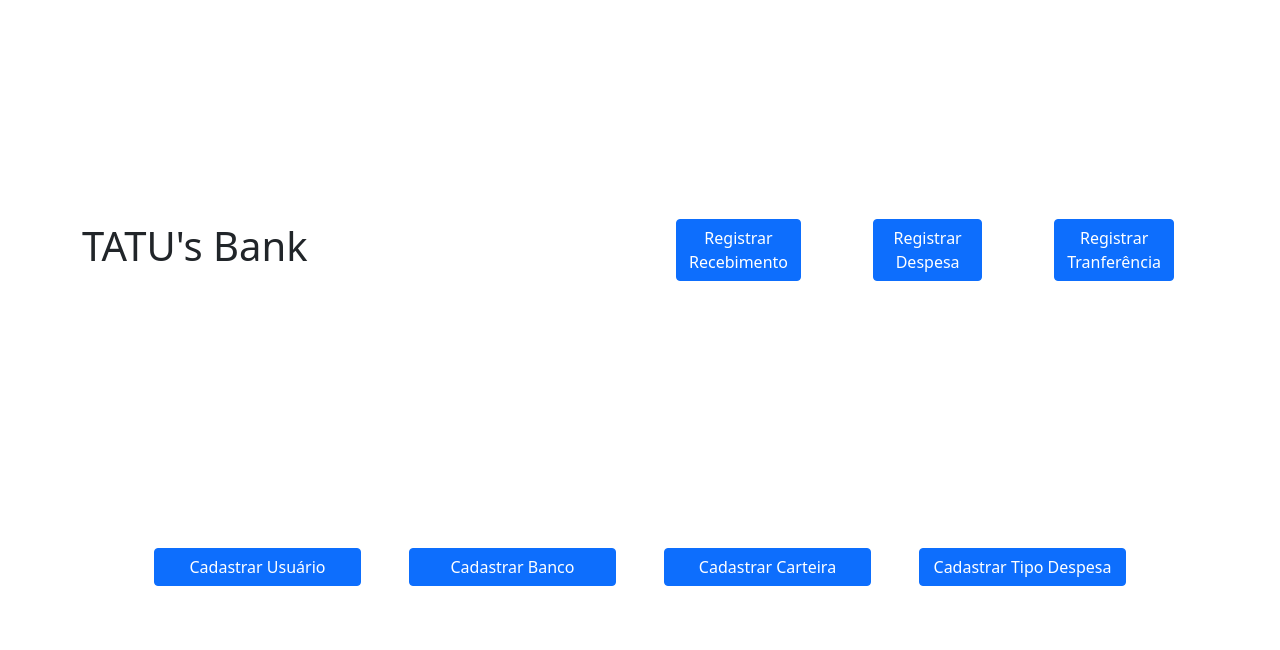
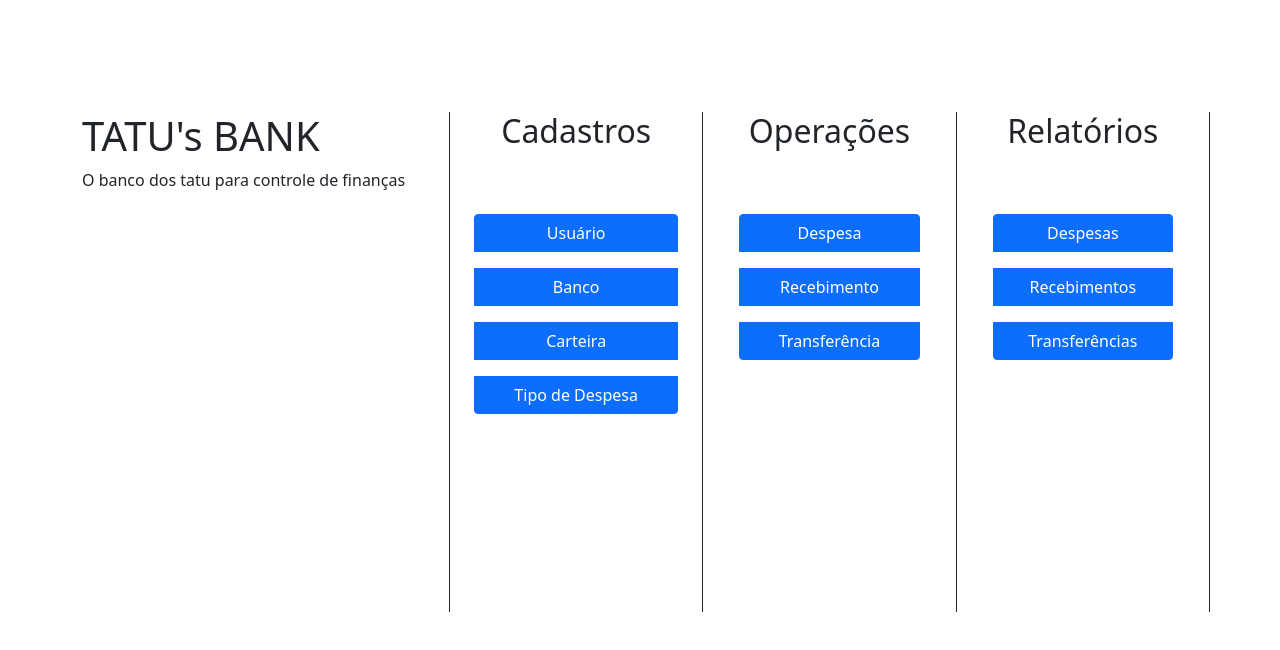
Before and after one commit to lfsmariz/finances-ui, a React (Create React App) app: page / in a window 1280 px wide. Shown: the top 650 px of the page. Built offline with nearby package versions, Linux system fonts and the light colour scheme.

Commit message:
feat(home): update homepage

```diff
--- a/src/App.css
+++ b/src/App.css
@@ -22,6 +22,10 @@
   z-index: 1;
 }
 
+.mt-medium {
+  margin-top: 10%;
+}
+
 /* Just common table stuff. Really. */
 table  { border-collapse: collapse; width: 100%; }
 th, td { padding: 8px 16px; }
--- a/src/Routes.js
+++ b/src/Routes.js
@@ -29,7 +29,7 @@ const Routes = () => {
         <RegisterWallet/>
       </Route>
 
-      <Route exact path="/transfer">
+      <Route exact path="/register-transfer">
         <Transfer/>
       </Route>
 
@@ -41,7 +41,7 @@ const Routes = () => {
         <RegisterExpense/>
       </Route>
 
-      <Route exact path="/receivement">
+      <Route exact path="/register-receivement">
         <Receivement/>
       </Route>
 
--- a/src/pages/Home.js
+++ b/src/pages/Home.js
@@ -4,39 +4,48 @@ const Home = () => {
 
   return (
     <div className="container">
-      <div className="height-define row align-items-center ">
-        <div className=" my-3 col-6">
-            <h1 className="center-title">TATU's Bank</h1>
+      <div className="row align-items-start height-define justify-content-between mt-medium">
+        <div className="col-4 height-define border-end border-dark">
+          <h1>TATU's BANK</h1>
+          <p>O banco dos tatu para controle de finanças</p>
         </div>
-        <div className=" my-3 col">
-          <Link to="receivement" className="btn btn-primary col mx-4">
-            Registrar Recebimento
-          </Link>
+        <div className="col height-define border-end border-dark">
+          <div className="row">
+            <h2 className="center-text">Cadastros</h2>
+          </div>
+          <div className="row mt-5">
+            <div className="btn-group-vertical px-4">
+              <Link to="register-user" class="btn btn-primary my-2">Usuário</Link>
+              <Link to="register-bank" class="btn btn-primary my-2">Banco</Link>
+              <Link to="register-wallet" class="btn btn-primary my-2">Carteira</Link>
+              <Link to="register-expense-type" class="btn btn-primary my-2">Tipo de Despesa</Link>
+            </div>
+          </div>
         </div>
-        <div className=" my-3 col">
-          <Link to="register-expense" className="btn btn-primary col mx-4">
-            Registrar Despesa
-          </Link>
+        <div className="col height-define border-end border-dark">
+          <div className="row">
+            <h2 className="center-text">Operações</h2>
+          </div>
+          <div className="row mt-5 px-4">
+            <div className="btn-group-vertical">
+              <Link to="register-expense" class="btn btn-primary my-2">Despesa</Link>
+              <Link to="register-receivement" class="btn btn-primary my-2">Recebimento</Link>
+              <Link to="register-transfer" class="btn btn-primary my-2">Transferência</Link>
+            </div>
+          </div>
         </div>
-        <div className=" my-3 col">
-          <Link to="transfer" className="btn btn-primary col mx-4">
-            Registrar Tranferência
-          </Link>
+        <div className="col height-define border-end border-dark">
+          <div className="row">
+            <h2 className="center-text">Relatórios</h2>
+          </div>
+          <div className="row mt-5 px-4">
+            <div className="btn-group-vertical">
+              <Link to="" class="btn btn-primary my-2">Despesas</Link>
+              <Link to="" class="btn btn-primary my-2">Recebimentos</Link>
+              <Link to="" class="btn btn-primary my-2">Transferências</Link>
+            </div>
+          </div>
         </div>
-      </div>
-      <div className="row my-5 mx-5">
-        <Link to="register-user" className="btn btn-primary col mx-4">
-          Cadastrar Usuário
-        </Link>
-        <Link to="register-bank" className="btn btn-primary col mx-4">
-          Cadastrar Banco
-        </Link>
-        <Link to="register-wallet" className="btn btn-primary col mx-4">
-          Cadastrar Carteira
-        </Link>
-        <Link to="register-expense-type" className="btn btn-primary col mx-4">
-          Cadastrar Tipo Despesa
-        </Link>
       </div>
     </div>
   )
```
